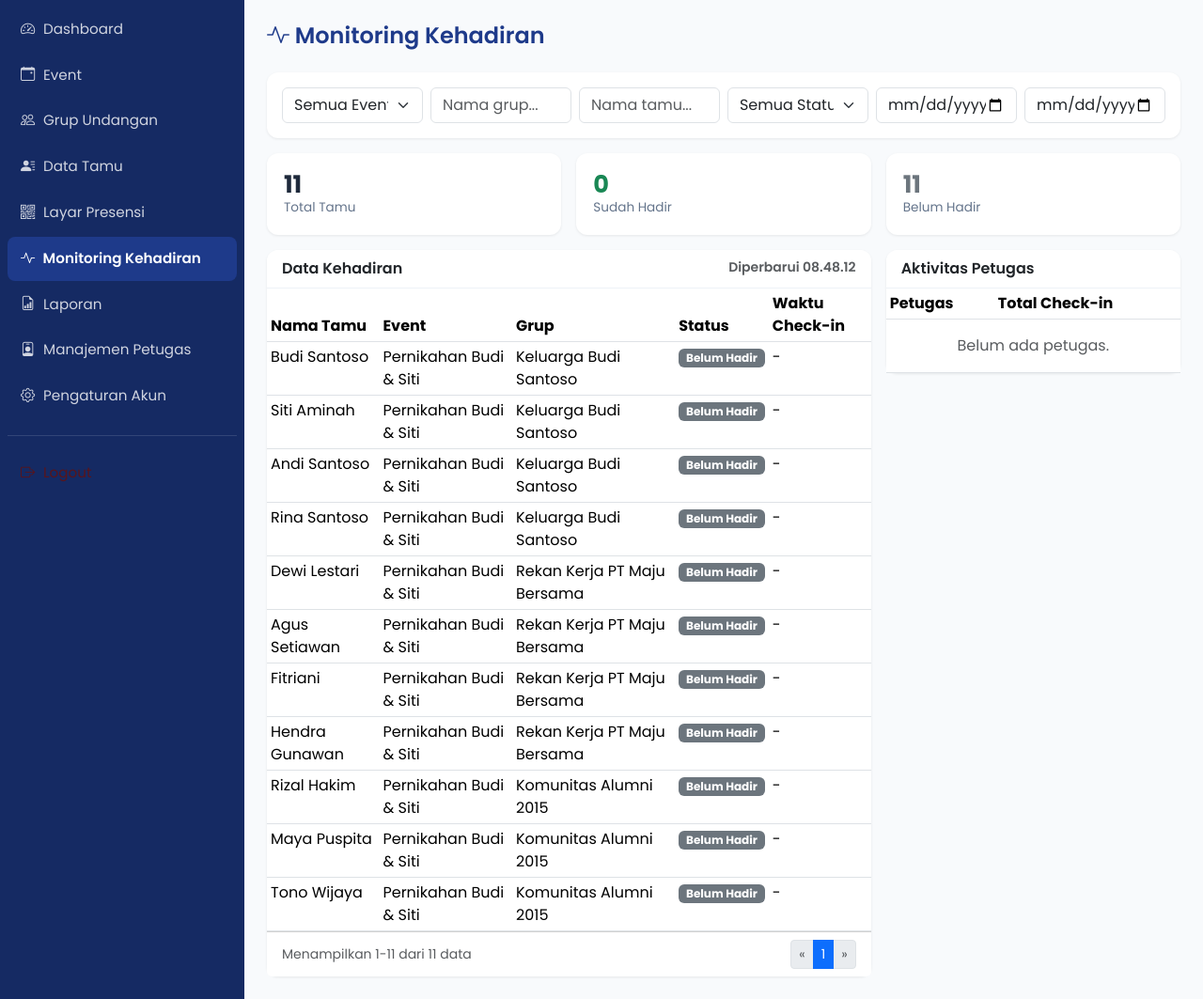
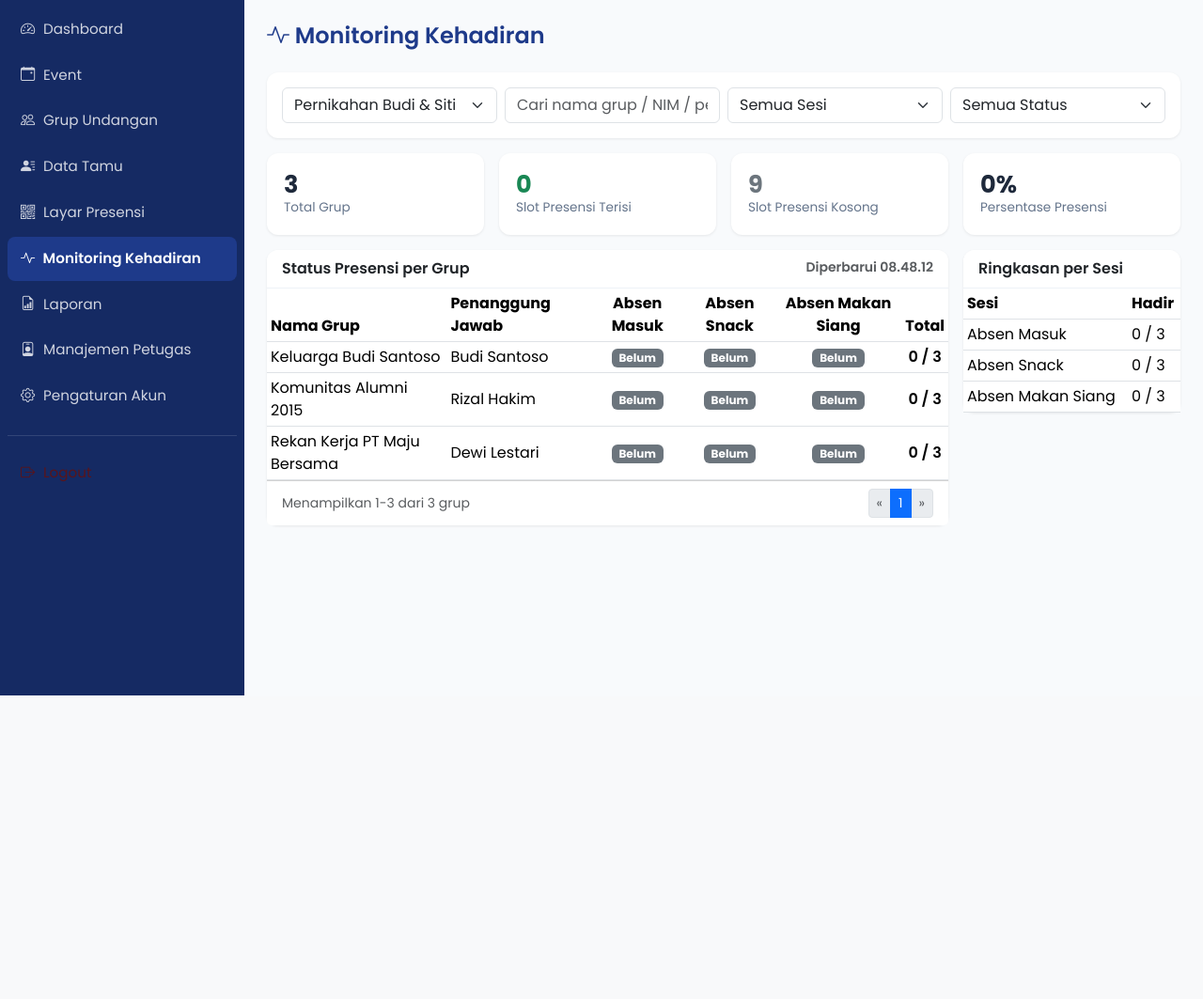
Before and after one commit to okyzaprabowo/hadirin, a PHP site: page /monitoring/index.php in a window 1280 px wide. Shown: the part 59-1122 px from the top of the page at 94% size. After the commit the page ends 799 px from the top, so only its background shows below. Run offline with PHP 8.4, Linux system fonts and the light colour scheme; the visitor is signed in with stand-in values (Sample User, id 1); data comes from the database, SQL or seed files in the repository; data that the repository does not hold is empty.

Commit message:
feat: monitoring kehadiran per sesi, aktifkan untuk petugas
Monitoring sebelumnya memakai guests.checkin_at (field lama, sudah
tidak pernah diupdate sejak presensi pindah ke session_attendance per
grup per sesi) sehingga selalu tampil "Belum Hadir". Sekarang tabel
menampilkan status per sesi presensi (kolom dinamis sesuai jumlah
sesi aktif), bisa difilter per sesi, dan bisa diakses petugas (bukan
admin saja).

```diff
--- a/includes/sidebar.php
+++ b/includes/sidebar.php
@@ -59,6 +59,9 @@ function nav_active(string $scriptPath, string $needle): string
       <a class="nav-link <?= nav_active($scriptPath, '/presensi/') ?>" href="<?= e(base_url('presensi/index.php')) ?>">
         <i class="bi bi-qr-code"></i> Layar Presensi
       </a>
+      <a class="nav-link <?= nav_active($scriptPath, '/monitoring/') ?>" href="<?= e(base_url('monitoring/index.php')) ?>">
+        <i class="bi bi-activity"></i> Monitoring Kehadiran
+      </a>
       <a class="nav-link <?= nav_active($scriptPath, '/account/') ?>" href="<?= e(base_url('account/index.php')) ?>">
         <i class="bi bi-gear"></i> Pengaturan Akun
       </a>
--- a/monitoring/data.php
+++ b/monitoring/data.php
@@ -2,106 +2,154 @@
 declare(strict_types=1);
 define('HADIRIN_AJAX', true);
 require_once __DIR__ . '/../config/bootstrap.php';
-require_role('admin');
+require_role(['admin', 'petugas']);
 
 $db = get_db();
 
-function monitoring_build_query(array $get): array
-{
-    $where = [];
-    $params = [];
-
-    $eventId = (int) ($get['event_id'] ?? 0);
-    $groupName = trim((string) ($get['group_name'] ?? ''));
-    $guestName = trim((string) ($get['guest_name'] ?? ''));
-    $status = trim((string) ($get['status'] ?? ''));
-    $dateFrom = trim((string) ($get['date_from'] ?? ''));
-    $dateTo = trim((string) ($get['date_to'] ?? ''));
-
-    if ($eventId > 0) {
-        $where[] = 'ev.id = :event_id';
-        $params['event_id'] = $eventId;
-    }
-    if ($groupName !== '') {
-        $where[] = 'gg.group_name LIKE :group_name';
-        $params['group_name'] = '%' . $groupName . '%';
-    }
-    if ($guestName !== '') {
-        $where[] = 'g.full_name LIKE :guest_name';
-        $params['guest_name'] = '%' . $guestName . '%';
-    }
-    if ($status === 'present') {
-        $where[] = 'g.checkin_at IS NOT NULL';
-    } elseif ($status === 'absent') {
-        $where[] = 'g.checkin_at IS NULL';
-    }
-    if ($dateFrom !== '') {
-        $where[] = 'g.checkin_at >= :date_from';
-        $params['date_from'] = $dateFrom . ' 00:00:00';
-    }
-    if ($dateTo !== '') {
-        $where[] = 'g.checkin_at <= :date_to';
-        $params['date_to'] = $dateTo . ' 23:59:59';
-    }
-
-    return [$where, $params];
+$eventId = input_int($_GET, 'event_id', 0);
+if ($eventId <= 0) {
+    $defaultEvent = $db->query(
+        "SELECT id FROM events WHERE status = 'active' ORDER BY event_date ASC, id ASC LIMIT 1"
+    )->fetch();
+    $eventId = $defaultEvent ? (int) $defaultEvent['id'] : 0;
 }
 
-[$where, $params] = monitoring_build_query($_GET);
-$whereSql = $where ? ('WHERE ' . implode(' AND ', $where)) : '';
+$search = trim((string) ($_GET['search'] ?? ''));
+$filterSessionId = (int) ($_GET['session_id'] ?? 0);
+$filterStatus = trim((string) ($_GET['status'] ?? ''));
+$page = max(1, (int) ($_GET['page'] ?? 1));
 
-$statsSql = "SELECT
-        COUNT(*) AS total_guests,
-        SUM(CASE WHEN g.checkin_at IS NOT NULL THEN 1 ELSE 0 END) AS total_present
-    FROM guests g
-    JOIN guest_groups gg ON gg.id = g.group_id
-    JOIN events ev ON ev.id = gg.event_id
-    {$whereSql}";
-$statsStmt = $db->prepare($statsSql);
-$statsStmt->execute($params);
-$statsRow = $statsStmt->fetch();
-$totalGuests = (int) $statsRow['total_guests'];
-$totalPresent = (int) $statsRow['total_present'];
+$sessions = [];
+if ($eventId > 0) {
+    $sessionsStmt = $db->prepare(
+        'SELECT id, name FROM presensi_sessions WHERE event_id = :event_id ORDER BY sort_order ASC, id ASC'
+    );
+    $sessionsStmt->execute(['event_id' => $eventId]);
+    $sessions = $sessionsStmt->fetchAll();
+}
 
-$page = max(1, (int) ($_GET['page'] ?? 1));
-$pagination = paginate_calc($totalGuests, $page, 15);
+$where = ['gg.event_id = :event_id'];
+$params = ['event_id' => $eventId];
 
-$sql = "SELECT g.id, g.full_name, g.checkin_at, gg.group_name, ev.event_name
-        FROM guests g
-        JOIN guest_groups gg ON gg.id = g.group_id
-        JOIN events ev ON ev.id = gg.event_id
+if ($search !== '') {
+    $where[] = '(gg.group_name LIKE :search OR gg.contact_name LIKE :search)';
+    $params['search'] = '%' . $search . '%';
+}
+if ($filterSessionId > 0 && in_array($filterStatus, ['present', 'absent'], true)) {
+    if ($filterStatus === 'present') {
+        $where[] = 'EXISTS (SELECT 1 FROM session_attendance sa2
+                            WHERE sa2.group_id = gg.id AND sa2.presensi_session_id = :filter_session_id
+                            AND sa2.checked_in_at IS NOT NULL)';
+    } else {
+        $where[] = 'NOT EXISTS (SELECT 1 FROM session_attendance sa2
+                                WHERE sa2.group_id = gg.id AND sa2.presensi_session_id = :filter_session_id
+                                AND sa2.checked_in_at IS NOT NULL)';
+    }
+    $params['filter_session_id'] = $filterSessionId;
+}
+$whereSql = 'WHERE ' . implode(' AND ', $where);
+
+$countStmt = $db->prepare("SELECT COUNT(*) FROM guest_groups gg {$whereSql}");
+$countStmt->execute($params);
+$totalGroups = (int) $countStmt->fetchColumn();
+
+$pagination = paginate_calc($totalGroups, $page, 15);
+
+$sql = "SELECT gg.id, gg.group_name, gg.contact_name, gg.quota
+        FROM guest_groups gg
         {$whereSql}
-        ORDER BY (g.checkin_at IS NULL), g.checkin_at DESC, g.id ASC
+        ORDER BY gg.group_name ASC
         LIMIT :limit OFFSET :offset";
 $stmt = $db->prepare($sql);
-foreach ($params as $key => $value) {
-    $stmt->bindValue($key, $value);
+foreach ($params as $k => $v) {
+    $stmt->bindValue($k, $v);
 }
 $stmt->bindValue('limit', $pagination['per_page'], PDO::PARAM_INT);
 $stmt->bindValue('offset', $pagination['offset'], PDO::PARAM_INT);
 $stmt->execute();
-$rows = $stmt->fetchAll();
+$groups = $stmt->fetchAll();
+
+$attendanceMap = [];
+if ($groups) {
+    $groupIds = array_map(fn($g) => (int) $g['id'], $groups);
+    $placeholders = implode(',', array_fill(0, count($groupIds), '?'));
+    $attStmt = $db->prepare(
+        "SELECT group_id, presensi_session_id, checked_in_at FROM session_attendance WHERE group_id IN ({$placeholders})"
+    );
+    $attStmt->execute($groupIds);
+    foreach ($attStmt->fetchAll() as $row) {
+        $attendanceMap[(int) $row['group_id']][(int) $row['presensi_session_id']] = $row['checked_in_at'];
+    }
+}
+
+$totalSessionCount = count($sessions);
+$rows = array_map(function ($g) use ($attendanceMap, $sessions, $totalSessionCount) {
+    $groupAttendance = $attendanceMap[(int) $g['id']] ?? [];
+    $present = 0;
+    $sessionStatus = [];
+    foreach ($sessions as $s) {
+        $checkedAt = $groupAttendance[(int) $s['id']] ?? null;
+        if ($checkedAt !== null) {
+            $present++;
+        }
+        $sessionStatus[] = [
+            'session_id'    => (int) $s['id'],
+            'checked_in_at' => $checkedAt ? format_datetime($checkedAt) : null,
+        ];
+    }
+    return [
+        'group_id'       => (int) $g['id'],
+        'group_name'     => $g['group_name'],
+        'contact_name'   => $g['contact_name'],
+        'quota'          => (int) $g['quota'],
+        'sessions'       => $sessionStatus,
+        'total_present'  => $present,
+        'total_sessions' => $totalSessionCount,
+    ];
+}, $groups);
+
+$statsStmt = $db->prepare(
+    "SELECT COUNT(*) AS total_slots, SUM(CASE WHEN sa.checked_in_at IS NOT NULL THEN 1 ELSE 0 END) AS total_checked
+     FROM session_attendance sa
+     JOIN presensi_sessions ps ON ps.id = sa.presensi_session_id
+     WHERE ps.event_id = :event_id"
+);
+$statsStmt->execute(['event_id' => $eventId]);
+$statsRow = $statsStmt->fetch();
+$totalSlots = (int) ($statsRow['total_slots'] ?? 0);
+$totalChecked = (int) ($statsRow['total_checked'] ?? 0);
+
+$perSessionStmt = $db->prepare(
+    "SELECT ps.id, ps.name, COUNT(sa.id) AS total, SUM(CASE WHEN sa.checked_in_at IS NOT NULL THEN 1 ELSE 0 END) AS checked_in
+     FROM presensi_sessions ps
+     LEFT JOIN session_attendance sa ON sa.presensi_session_id = ps.id
+     WHERE ps.event_id = :event_id
+     GROUP BY ps.id, ps.name, ps.sort_order
+     ORDER BY ps.sort_order ASC, ps.id ASC"
+);
+$perSessionStmt->execute(['event_id' => $eventId]);
+$perSessionStats = $perSessionStmt->fetchAll();
 
 json_response([
-    'success' => true,
-    'stats' => [
-        'total_guests'  => $totalGuests,
-        'total_present' => $totalPresent,
-        'total_absent'  => $totalGuests - $totalPresent,
-    ],
+    'success'  => true,
+    'event_id' => $eventId,
+    'sessions' => array_map(fn($s) => ['id' => (int) $s['id'], 'name' => $s['name']], $sessions),
+    'rows'     => $rows,
     'pagination' => [
         'page'        => $pagination['page'],
         'per_page'    => $pagination['per_page'],
         'total'       => $pagination['total'],
         'total_pages' => $pagination['total_pages'],
     ],
-    'rows' => array_map(function ($r) {
-        return [
-            'full_name'  => $r['full_name'],
-            'event_name' => $r['event_name'],
-            'group_name' => $r['group_name'],
-            'checkin_at' => $r['checkin_at'] ? format_datetime($r['checkin_at']) : null,
-            'status'     => $r['checkin_at'] ? 'Sudah Hadir' : 'Belum Hadir',
-        ];
-    }, $rows),
+    'stats' => [
+        'total_groups'      => $totalGroups,
+        'total_slots'       => $totalSlots,
+        'total_checked'     => $totalChecked,
+        'total_not_checked' => $totalSlots - $totalChecked,
+    ],
+    'per_session_stats' => array_map(fn($s) => [
+        'name'       => $s['name'],
+        'total'      => (int) $s['total'],
+        'checked_in' => (int) $s['checked_in'],
+    ], $perSessionStats),
 ]);
--- a/monitoring/index.php
+++ b/monitoring/index.php
@@ -1,28 +1,12 @@
 <?php
 declare(strict_types=1);
 require_once __DIR__ . '/../config/bootstrap.php';
-require_role('admin');
+require_role(['admin', 'petugas']);
 
 $db = get_db();
 $pageTitle = 'Monitoring Kehadiran';
 
-$eventId = input_int($_GET, 'event_id', 0);
-$groupName = input_str($_GET, 'group_name');
-$guestName = input_str($_GET, 'guest_name');
-$status = input_str($_GET, 'status');
-$dateFrom = input_str($_GET, 'date_from');
-$dateTo = input_str($_GET, 'date_to');
-
-$allEvents = $db->query('SELECT id, event_name FROM events ORDER BY event_name ASC')->fetchAll();
-
-$officerActivity = $db->query(
-    "SELECT u.full_name, COUNT(cl.id) AS total_checkins
-     FROM users u
-     LEFT JOIN checkin_logs cl ON cl.scanned_by = u.id AND cl.action = 'checkin'
-     WHERE u.role = 'petugas'
-     GROUP BY u.id, u.full_name
-     ORDER BY total_checkins DESC"
-)->fetchAll();
+$allEvents = $db->query("SELECT id, event_name FROM events ORDER BY status = 'active' DESC, event_date DESC")->fetchAll();
 
 require __DIR__ . '/../includes/header.php';
 require __DIR__ . '/../includes/sidebar.php';
@@ -33,62 +17,60 @@ require __DIR__ . '/../includes/sidebar.php';
   <div class="card mb-3">
     <div class="card-body">
       <form id="filterForm" class="row g-2">
-        <div class="col-md-2">
-          <select name="event_id" class="form-select">
-            <option value="0">Semua Event</option>
+        <div class="col-md-3">
+          <select name="event_id" id="filterEvent" class="form-select">
             <?php foreach ($allEvents as $ev): ?>
-              <option value="<?= (int) $ev['id'] ?>" <?= $eventId === (int) $ev['id'] ? 'selected' : '' ?>><?= e($ev['event_name']) ?></option>
+              <option value="<?= (int) $ev['id'] ?>"><?= e($ev['event_name']) ?></option>
             <?php endforeach; ?>
           </select>
         </div>
-        <div class="col-md-2">
-          <input type="text" name="group_name" class="form-control" placeholder="Nama grup..." value="<?= e($groupName) ?>">
+        <div class="col-md-3">
+          <input type="text" name="search" class="form-control" placeholder="Cari nama grup / NIM / penanggung jawab...">
         </div>
-        <div class="col-md-2">
-          <input type="text" name="guest_name" class="form-control" placeholder="Nama tamu..." value="<?= e($guestName) ?>">
+        <div class="col-md-3">
+          <select name="session_id" id="filterSession" class="form-select">
+            <option value="0">Semua Sesi</option>
+          </select>
         </div>
-        <div class="col-md-2">
+        <div class="col-md-3">
           <select name="status" class="form-select">
             <option value="">Semua Status</option>
-            <option value="present" <?= $status === 'present' ? 'selected' : '' ?>>Sudah Hadir</option>
-            <option value="absent" <?= $status === 'absent' ? 'selected' : '' ?>>Belum Hadir</option>
+            <option value="present">Sudah Hadir (di sesi terpilih)</option>
+            <option value="absent">Belum Hadir (di sesi terpilih)</option>
           </select>
-        </div>
-        <div class="col-md-2">
-          <input type="date" name="date_from" class="form-control" value="<?= e($dateFrom) ?>">
-        </div>
-        <div class="col-md-2">
-          <input type="date" name="date_to" class="form-control" value="<?= e($dateTo) ?>">
         </div>
       </form>
     </div>
   </div>
 
   <div class="row g-3 mb-3">
-    <div class="col-md-4">
-      <div class="stat-card"><div class="stat-value" id="statTotal">-</div><div class="stat-label">Total Tamu</div></div>
+    <div class="col-md-3">
+      <div class="stat-card"><div class="stat-value" id="statGroups">-</div><div class="stat-label">Total Grup</div></div>
     </div>
-    <div class="col-md-4">
-      <div class="stat-card"><div class="stat-value text-success" id="statPresent">-</div><div class="stat-label">Sudah Hadir</div></div>
+    <div class="col-md-3">
+      <div class="stat-card"><div class="stat-value text-success" id="statChecked">-</div><div class="stat-label">Slot Presensi Terisi</div></div>
     </div>
-    <div class="col-md-4">
-      <div class="stat-card"><div class="stat-value text-secondary" id="statAbsent">-</div><div class="stat-label">Belum Hadir</div></div>
+    <div class="col-md-3">
+      <div class="stat-card"><div class="stat-value text-secondary" id="statNotChecked">-</div><div class="stat-label">Slot Presensi Kosong</div></div>
+    </div>
+    <div class="col-md-3">
+      <div class="stat-card"><div class="stat-value" id="statPercentage">-</div><div class="stat-label">Persentase Presensi</div></div>
     </div>
   </div>
 
   <div class="row g-3">
-    <div class="col-lg-8">
+    <div class="col-lg-9">
       <div class="card">
         <div class="card-header d-flex justify-content-between">
-          <span>Data Kehadiran</span>
+          <span>Status Presensi per Grup</span>
           <small class="text-muted" id="lastUpdated">Memuat...</small>
         </div>
         <div class="card-body p-0">
           <div class="table-responsive">
-            <table class="table table-sm mb-0">
-              <thead><tr><th>Nama Tamu</th><th>Event</th><th>Grup</th><th>Status</th><th>Waktu Check-in</th></tr></thead>
+            <table class="table table-sm mb-0 align-middle">
+              <thead id="monitorTableHead"></thead>
               <tbody id="monitorTableBody">
-                <tr><td colspan="5" class="text-center text-muted py-4">Memuat data...</td></tr>
+                <tr><td class="text-center text-muted py-4">Memuat data...</td></tr>
               </tbody>
             </table>
           </div>
@@ -99,19 +81,14 @@ require __DIR__ . '/../includes/sidebar.php';
         </div>
       </div>
     </div>
-    <div class="col-lg-4">
+    <div class="col-lg-3">
       <div class="card">
-        <div class="card-header">Aktivitas Petugas</div>
+        <div class="card-header">Ringkasan per Sesi</div>
         <div class="card-body p-0">
           <table class="table table-sm mb-0">
-            <thead><tr><th>Petugas</th><th>Total Check-in</th></tr></thead>
-            <tbody>
-            <?php foreach ($officerActivity as $o): ?>
-              <tr><td><?= e($o['full_name']) ?></td><td><?= (int) $o['total_checkins'] ?></td></tr>
-            <?php endforeach; ?>
-            <?php if (!$officerActivity): ?>
-              <tr><td colspan="2" class="text-center text-muted py-3">Belum ada petugas.</td></tr>
-            <?php endif; ?>
+            <thead><tr><th>Sesi</th><th>Hadir</th></tr></thead>
+            <tbody id="sessionSummaryBody">
+              <tr><td colspan="2" class="text-center text-muted py-3">Memuat...</td></tr>
             </tbody>
           </table>
         </div>
@@ -128,6 +105,7 @@ function escapeHtml(str) {
 }
 
 let monitorPage = 1;
+let currentSessions = [];
 
 function renderPagination(pagination) {
   const info = document.getElementById('monitorPageInfo');
@@ -141,7 +119,7 @@ function renderPagination(pagination) {
 
   const start = (pagination.page - 1) * pagination.per_page + 1;
   const end = Math.min(pagination.page * pagination.per_page, pagination.total);
-  info.textContent = `Menampilkan ${start}-${end} dari ${pagination.total} data`;
+  info.textContent = `Menampilkan ${start}-${end} dari ${pagination.total} grup`;
 
   let html = '';
   html += `<li class="page-item ${pagination.page <= 1 ? 'disabled' : ''}">
@@ -167,6 +145,59 @@ function renderPagination(pagination) {
   });
 }
 
+function renderSessionFilterOptions(sessions) {
+  const select = document.getElementById('filterSession');
+  const current = select.value;
+  select.innerHTML = '<option value="0">Semua Sesi</option>' +
+    sessions.map(s => `<option value="${s.id}">${escapeHtml(s.name)}</option>`).join('');
+  if (sessions.some(s => String(s.id) === current)) {
+    select.value = current;
+  }
+}
+
+function renderTableHead(sessions) {
+  const thead = document.getElementById('monitorTableHead');
+  let html = '<tr><th>Nama Grup</th><th>Penanggung Jawab</th>';
+  sessions.forEach(s => { html += `<th class="text-center">${escapeHtml(s.name)}</th>`; });
+  html += '<th class="text-center">Total</th></tr>';
+  thead.innerHTML = html;
+}
+
+function sessionBadge(checkedInAt) {
+  if (checkedInAt) {
+    return `<span class="badge text-bg-success" title="${escapeHtml(checkedInAt)}">Hadir</span><div class="small text-muted">${escapeHtml(checkedInAt)}</div>`;
+  }
+  return '<span class="badge text-bg-secondary">Belum</span>';
+}
+
+function renderRows(rows, sessions) {
+  const tbody = document.getElementById('monitorTableBody');
+  if (rows.length === 0) {
+    tbody.innerHTML = `<tr><td colspan="${sessions.length + 3}" class="text-center text-muted py-4">Tidak ada data.</td></tr>`;
+    return;
+  }
+  tbody.innerHTML = rows.map(r => {
+    const sessionCells = r.sessions.map(s => `<td class="text-center">${sessionBadge(s.checked_in_at)}</td>`).join('');
+    return `<tr>
+      <td>${escapeHtml(r.group_name)}</td>
+      <td>${escapeHtml(r.contact_name ?? '-')}</td>
+      ${sessionCells}
+      <td class="text-center fw-semibold">${r.total_present} / ${r.total_sessions}</td>
+    </tr>`;
+  }).join('');
+}
+
+function renderSessionSummary(stats) {
+  const tbody = document.getElementById('sessionSummaryBody');
+  if (!stats.length) {
+    tbody.innerHTML = '<tr><td colspan="2" class="text-center text-muted py-3">Belum ada sesi.</td></tr>';
+    return;
+  }
+  tbody.innerHTML = stats.map(s => `
+    <tr><td>${escapeHtml(s.name)}</td><td>${s.checked_in} / ${s.total}</td></tr>
+  `).join('');
+}
+
 function loadMonitoringData() {
   const params = new URLSearchParams(new FormData(document.getElementById('filterForm')));
   params.set('page', monitorPage);
@@ -174,24 +205,18 @@ function loadMonitoringData() {
     .then(r => r.json())
     .then(data => {
       if (!data.success) return;
-      document.getElementById('statTotal').textContent = data.stats.total_guests;
-      document.getElementById('statPresent').textContent = data.stats.total_present;
-      document.getElementById('statAbsent').textContent = data.stats.total_absent;
+      currentSessions = data.sessions;
 
-      const tbody = document.getElementById('monitorTableBody');
-      if (data.rows.length === 0) {
-        tbody.innerHTML = '<tr><td colspan="5" class="text-center text-muted py-4">Tidak ada data.</td></tr>';
-      } else {
-        tbody.innerHTML = data.rows.map(r => `
-          <tr>
-            <td>${escapeHtml(r.full_name)}</td>
-            <td>${escapeHtml(r.event_name)}</td>
-            <td>${escapeHtml(r.group_name)}</td>
-            <td>${r.status === 'Sudah Hadir' ? '<span class="badge text-bg-success">Sudah Hadir</span>' : '<span class="badge text-bg-secondary">Belum Hadir</span>'}</td>
-            <td>${escapeHtml(r.checkin_at ?? '-')}</td>
-          </tr>
-        `).join('');
-      }
+      document.getElementById('statGroups').textContent = data.stats.total_groups;
+      document.getElementById('statChecked').textContent = data.stats.total_checked;
+      document.getElementById('statNotChecked').textContent = data.stats.total_not_checked;
+      const pct = data.stats.total_slots > 0 ? Math.round((data.stats.total_checked / data.stats.total_slots) * 1000) / 10 : 0;
+      document.getElementById('statPercentage').textContent = pct + '%';
+
+      renderSessionFilterOptions(data.sessions);
+      renderTableHead(data.sessions);
+      renderRows(data.rows, data.sessions);
+      renderSessionSummary(data.per_session_stats);
       renderPagination(data.pagination);
       document.getElementById('lastUpdated').textContent = 'Diperbarui ' + new Date().toLocaleTimeString('id-ID');
     })
```
